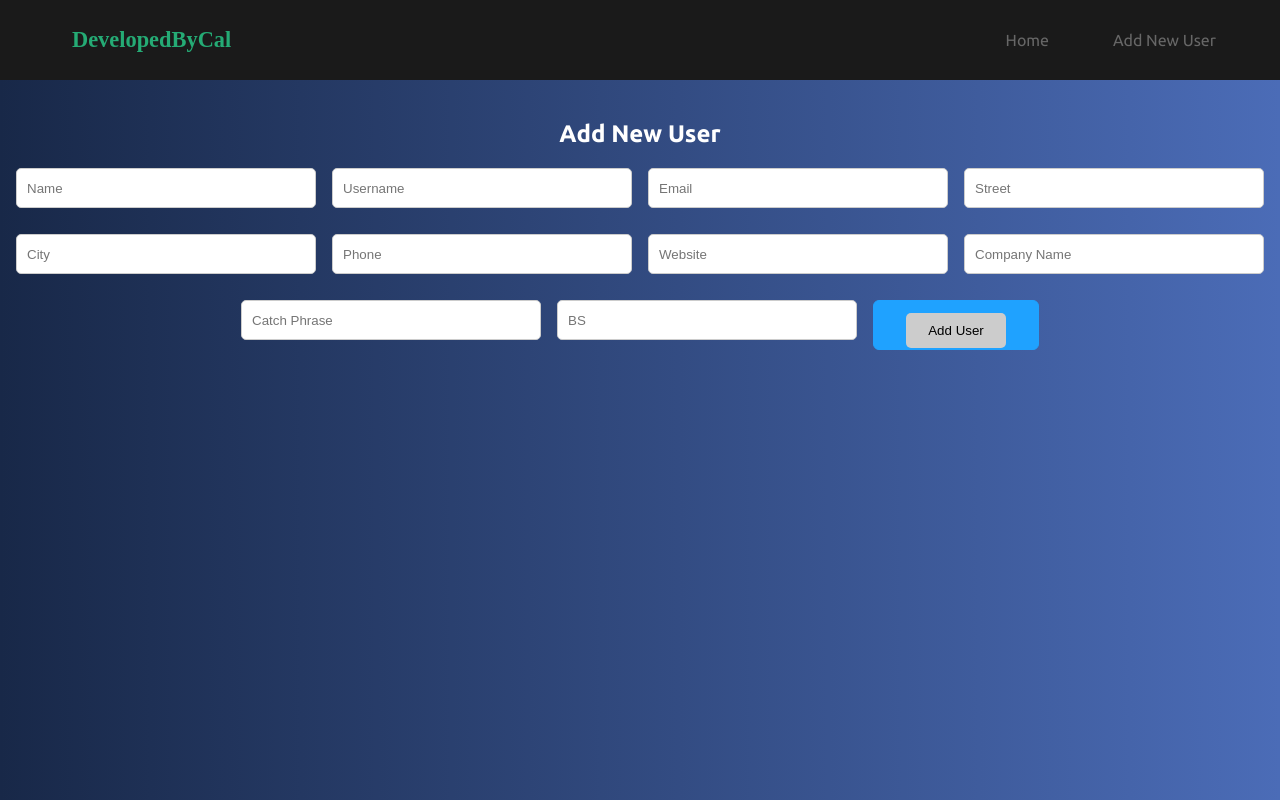
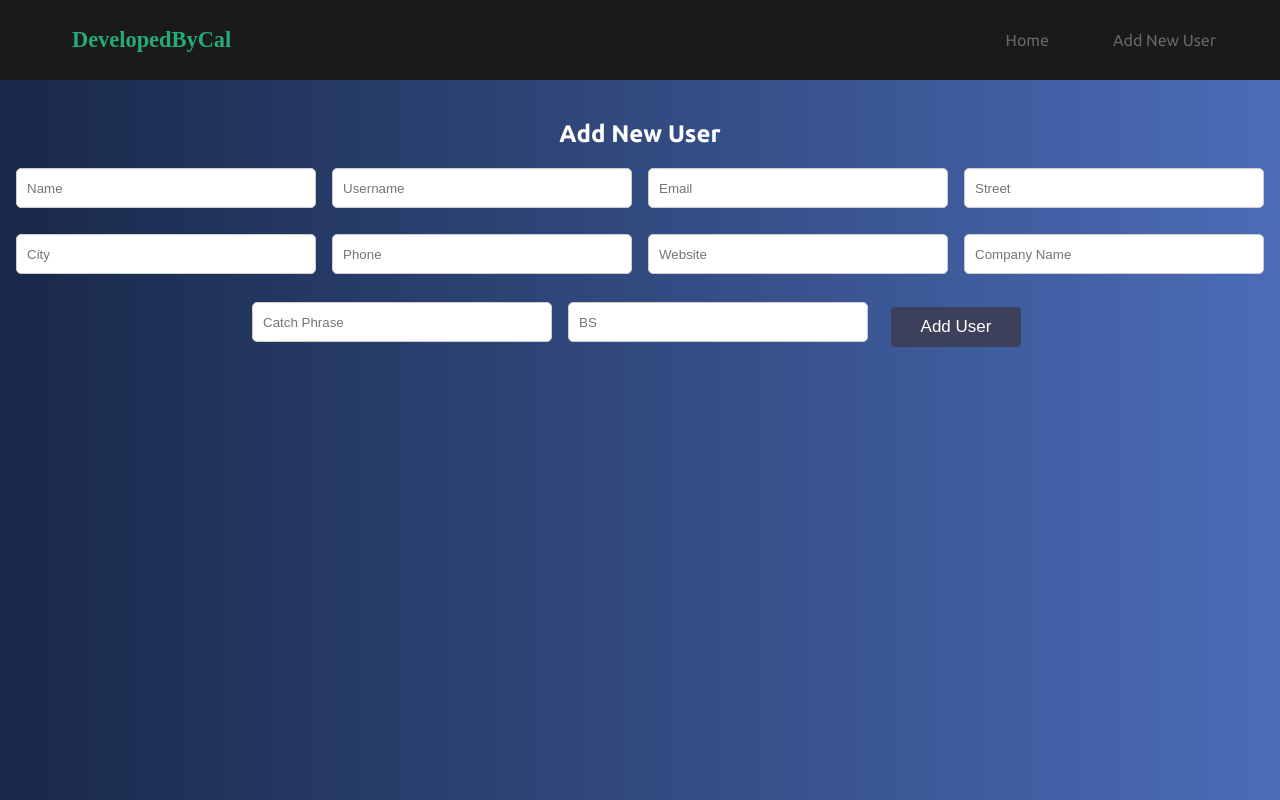
Before and after one commit to MuneneCalvin/ReactJS-Internship-Assignment, a React (Vite) app: page /addUser in a window 1280 px wide. Built offline with nearby package versions, Linux system fonts and the light colour scheme.

Commit message:
Updated add user page

```diff
--- a/src/Pages/addUser/addUser.css
+++ b/src/Pages/addUser/addUser.css
@@ -25,18 +25,40 @@ form input {
     border-radius: 5px;
     padding-left: 10px;
 }
-.button {
-    display: flex;
-    flex-direction: row;
-    align-items: center;
-    justify-content: center;
+
+/* Add button */
+.add-button {
+    display: inline-block;
+    border-radius: 4px;
+    background-color: #3d405b;
+    border: none;
+    color: #FFFFFF;
+    text-align: center;
+    font-size: 17px;
+    padding: 10px;
+    width: 130px;
+    transition: all 0.5s;
+    cursor: pointer;
+    margin: 7px;
 }
-.add-btn {
-    width: 100px;
-    height: 35px;
-    margin-top: 10px;
-    border: none;
-    border-radius: 5px;
-    background-color: #ccc;
+.add-button span {
     cursor: pointer;
+    display: inline-block;
+    position: relative;
+    transition: 0.5s;
 }
+.add-button span:after {
+    content: '»';
+    position: absolute;
+    opacity: 0;
+    top: 0;
+    right: -15px;
+    transition: 0.5s;
+}
+.add-button:hover span {
+    padding-right: 15px;
+}
+.add-button:hover span:after {
+    opacity: 1;
+    right: 0;
+}
--- a/src/Pages/addUser/addUser.jsx
+++ b/src/Pages/addUser/addUser.jsx
@@ -111,9 +111,9 @@ function addUser() {
                     <input type="text" name="company.catchPhrase" placeholder="Catch Phrase" value={userData.company.catchPhrase} onChange={handleInputChange} />
                     <input type="text" name="company.bs" placeholder="BS" value={userData.company.bs} onChange={handleInputChange} />
 
-                    <div className="button">
-                        <button type="submit" className="add-btn">Add User</button>
-                    </div>
+                    <button type='submit' className='add-button'>
+                        <span>Add User</span>
+                    </button>
                 </form>
             </div>
         </section>
```
